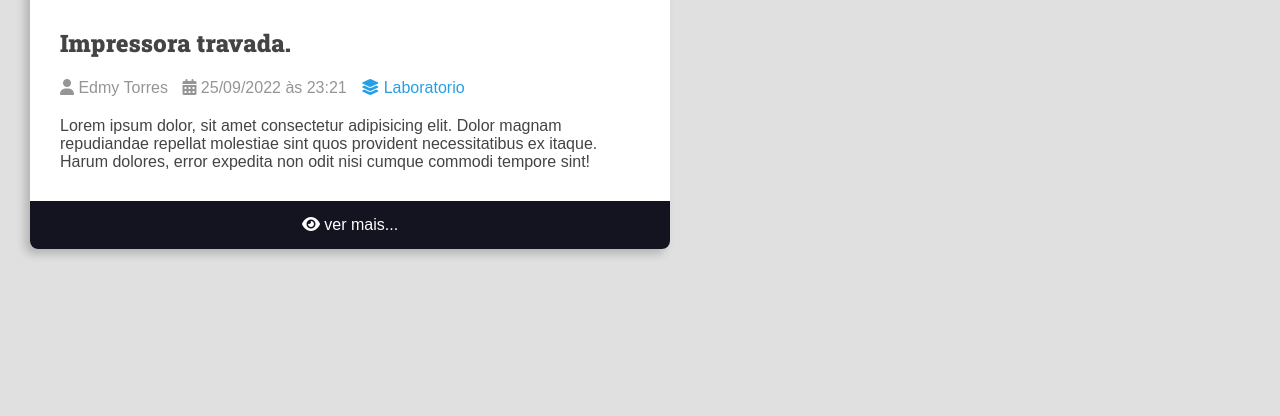
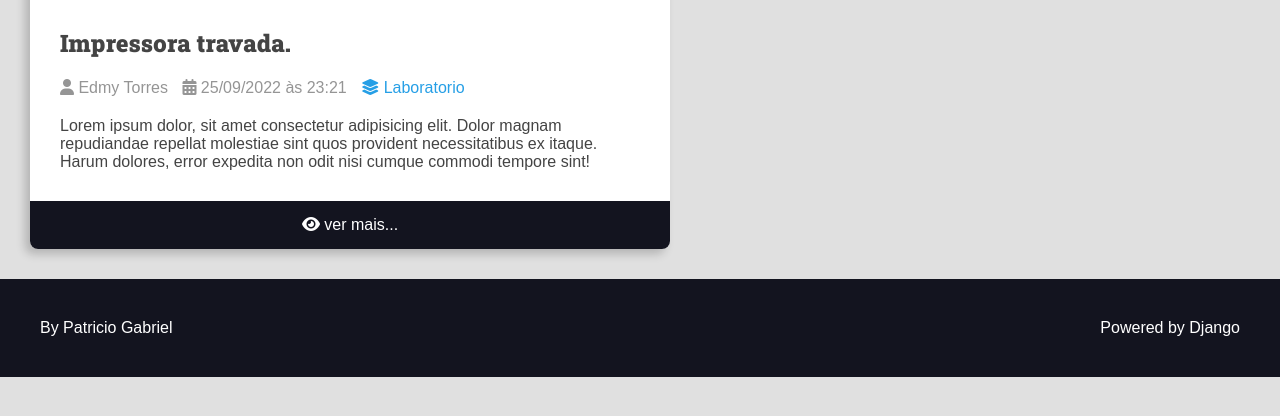
Before and after one commit to lucenasoft/Django_studies, a Django app: template recipes/templates/recipes/pages/home.html in a window 1280 px wide. Shown: the part 233-649 px from the top of the page. Run offline with Django 4.2, Linux system fonts and the light colour scheme; the template is opened without the code that fills it, so the values that code supplies are empty; some libraries are stand-ins or nearby versions.

Commit message:
add footer

```diff
--- a/recipes/templates/recipes/pages/home.html
+++ b/recipes/templates/recipes/pages/home.html
@@ -1,13 +1,14 @@
-{% include 'recipes/partials/head.html' %}
+{% include 'recipes/partials/head.html'%}
 
 <body>
-    {% include 'recipes/partials/header.html' %}
-    {% include 'recipes/partials/search.html' %}
+    {% include 'recipes/partials/header.html'%}
+    {% include 'recipes/partials/search.html'%}
     <main class="main-content-container">
         <div class="main-content main-content-list container">
-            {% include 'recipes/partials/recipe.html' %}
+            {% include 'recipes/partials/recipe.html'%}
         </div>
     </main>
+        {% include 'recipes/partials/footer.html'%}
 </body>
 
 </html>
--- /dev/null
+++ b/recipes/templates/recipes/partials/footer.html
@@ -0,0 +1,9 @@
+<footer class="main-footer">
+    <div class="developer">
+      <a href="https://lucenasoft.github.io/" target="_blank" rel="noreferrer noopener">By Patricio Gabriel</a>
+    </div>
+
+    <div class="powered">
+      <a href="https://www.djangoproject.com/" target="_blank" rel="noreferrer noopener">Powered by Django</a>
+    </div>
+</footer>
--- a/recipes/templates/recipes/partials/head.html
+++ b/recipes/templates/recipes/partials/head.html
@@ -214,6 +214,25 @@
             filter: brightness(2);
         }
 
+        .main-footer {
+            display: flex;
+            align-items: center;
+            justify-content: space-between;
+            background: var(--color-primary-dark);
+            color: var(--color-white);
+            padding: var(--spacing-gutter-large);
+        }
+
+        .main-footer a {
+            color: var(--color-white);
+            text-decoration: none;
+            transition: all 300ms ease-in-out;
+        }
+
+        .main-footer a:hover {
+            filter: brightness(.8);
+        }
+
     </style>
     <link rel="stylesheet" href="https://cdnjs.cloudflare.com/ajax/libs/font-awesome/6.2.0/css/brands.min.css"
         integrity="sha512-+oRH6u1nDGSm3hH8poU85YFIVTdSnS2f+texdPGrURaJh8hzmhMiZrQth6l56P4ZQmxeZzd2DqVEMqQoJ8J89A=="
```
